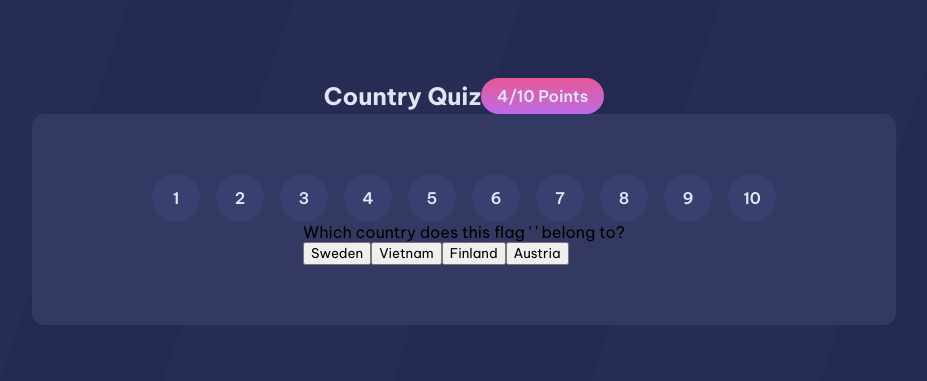
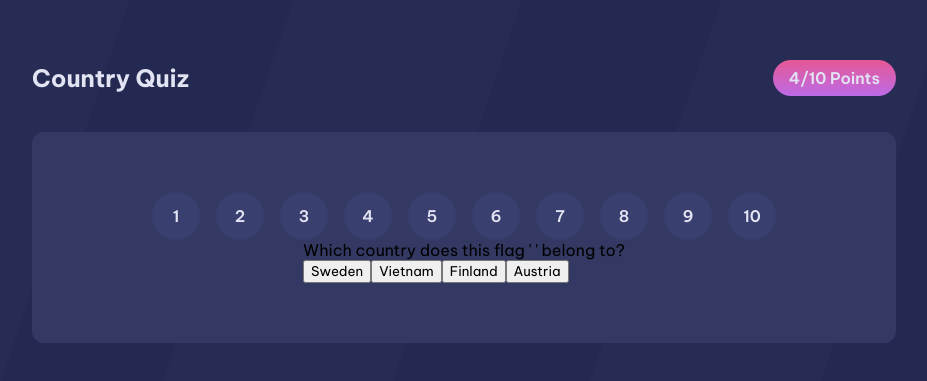
Before and after one commit to KrzyMru/country-quiz, a React (Vite) app: page / in a window 1280 px wide. Shown: the part 199-580 px from the top of the page, without its empty margins (176-1103 px from the left). Built offline with nearby package versions, Linux system fonts and the light colour scheme.

Commit message:
Small positioning fix

```diff
--- a/src/app/app.css
+++ b/src/app/app.css
@@ -9,6 +9,12 @@
     flex-direction: column;
     justify-content: center;
     align-items: center;
+}
+
+.quiz__wrapper {
+    display: flex;
+    flex-direction: column;
+    gap: 36px;
 }
 
 .header__container {
--- a/src/app/app.tsx
+++ b/src/app/app.tsx
@@ -4,11 +4,13 @@ import Quiz from "./components/quiz/quiz";
 const App = () => {
   return (
     <main className="page">
-      <div className="header__container">
-        <header className="header__logo">Country Quiz</header>
-        <span className="header__points">4/10 Points</span>
+      <div className="quiz__wrapper">
+        <div className="header__container">
+          <header className="header__logo">Country Quiz</header>
+          <span className="header__points">4/10 Points</span>
+        </div>
+        <Quiz />
       </div>
-      <Quiz />
     </main>
   )
 }
```
